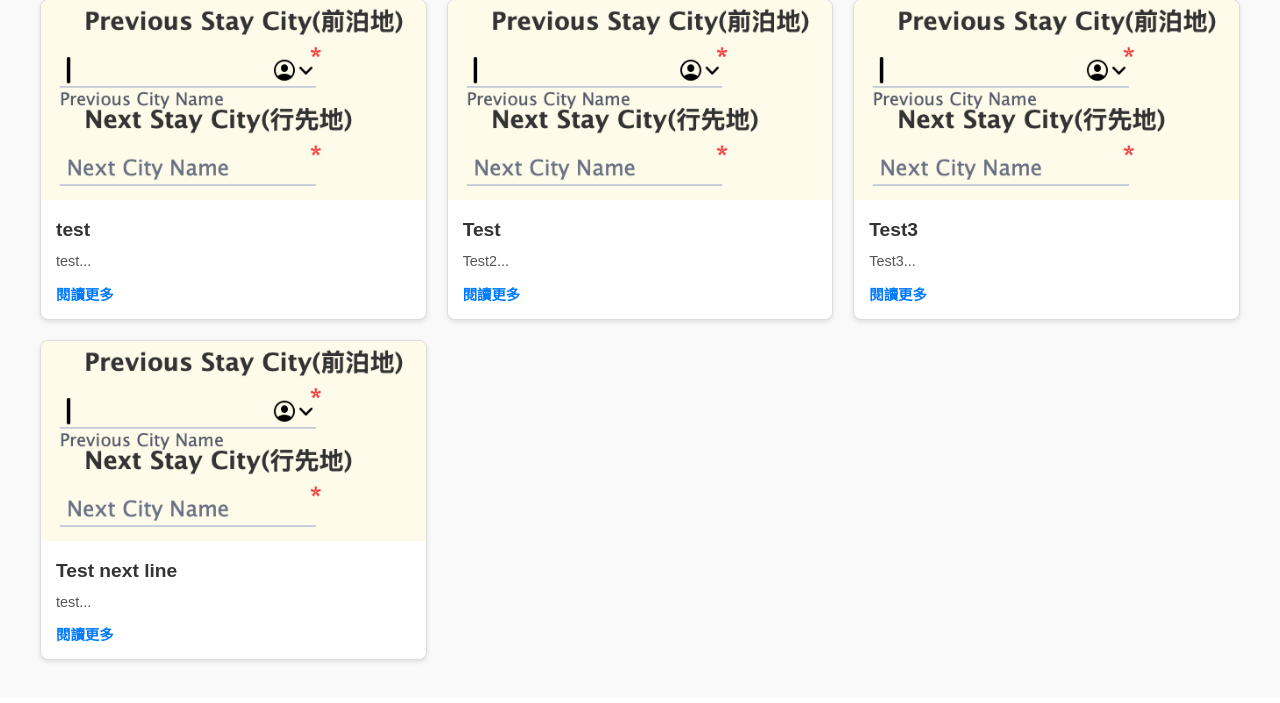
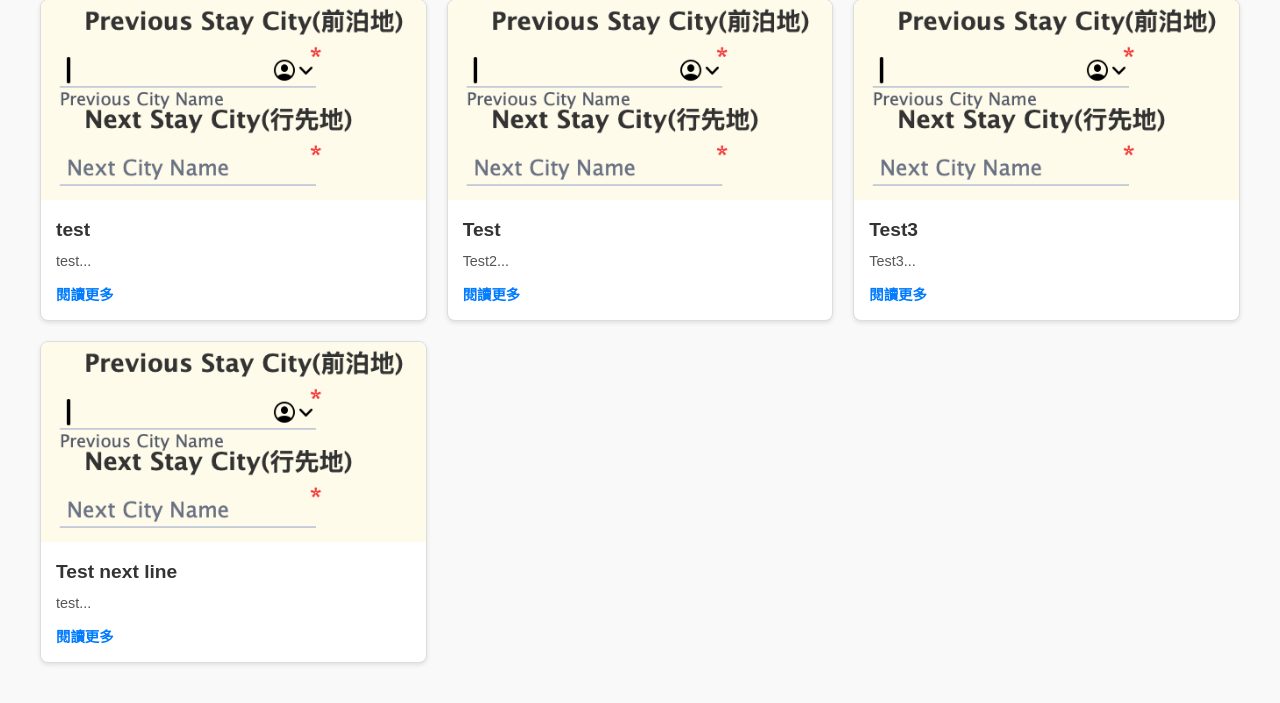
Before and after one commit to Hance08/cloudApp, a Flask app: page / in a window 1280 px wide. Shown: the part 103-806 px from the top of the page. Run offline with Flask 3, Linux system fonts and the light colour scheme.

Commit message:
update index.html css

```diff
--- a/static/css/homepage.css
+++ b/static/css/homepage.css
@@ -1,6 +1,6 @@
 .card-grid {
     display: grid;
-    grid-template-columns: repeat(auto-fit, minmax(300px, 1fr));
+    grid-template-columns: repeat(3, 1fr); /* 固定為三欄 */
     gap: 20px;
     margin-top: 20px;
 }
@@ -12,6 +12,14 @@
     box-shadow: 0 2px 4px rgba(0, 0, 0, 0.1);
     overflow: hidden;
     transition: transform 0.2s, box-shadow 0.2s;
+    min-height: 320px; /* 設定卡片最小高度，讓外觀一致 */
+}
+
+.card-grid::after {
+    content: '';
+    display: block;
+    visibility: hidden;
+    grid-column: span 3; /* 占滿剩餘空間，保持三欄結構 */
 }
 
 .card:hover {
```
Also changed, not shown: instance/locations.db.
